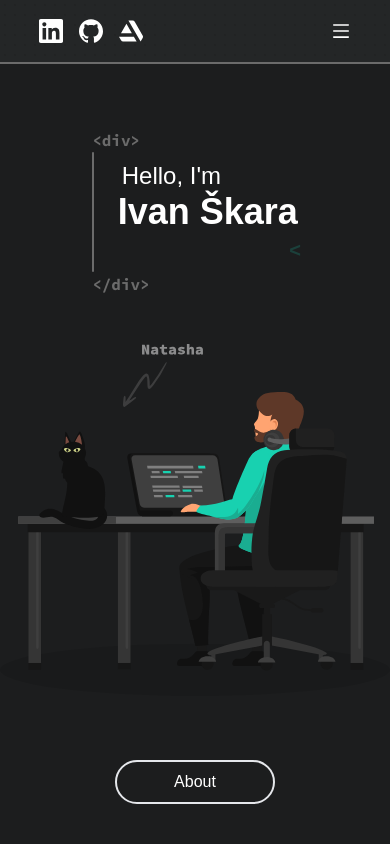
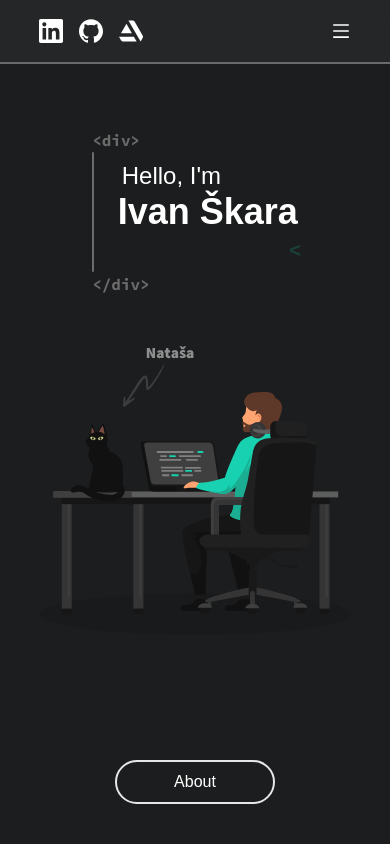
Before and after one commit to Siziii/Sizi.Dev.App, a React (Vite) app: page / in a window 390 px wide. Shown: the top 844 px of the page. Built offline with nearby package versions, Linux system fonts and the light colour scheme; a web font is replaced by a local one.

Commit message:
ui bug fixes

```diff
--- a/src/components/HeroImage.jsx
+++ b/src/components/HeroImage.jsx
@@ -61,13 +61,13 @@ const HeroImage = () => {
                 </div>
 
             </div>
-            <div className='xl:hidden w-full flex justify-center absolute'>
+            <div className='xl:hidden w-full flex justify-center'>
                 <div className='absolute w-20 xs:w-24 opacity-50 lg:-translate-x-16 lg:-translate-y-12 -translate-x-8 xs:-translate-x-14 translate-y-12'>
                     <Reveal delay={1.2}>
-                    <img src={natasha} alt="natasha" />
+                    <img src={natasha} alt="natasha" className=''/>
                     </Reveal>
                 </div>
-                <img src={heroImageMobile} alt="heroimage" className='absolute w-full max-w-md mt-24 lg:mt-0' />
+                <img src={heroImageMobile} alt="heroimage" className='w-full max-w-md mt-24 lg:mt-0 mb-4' />
             </div>
         </div>
 
--- a/src/components/MainPage.jsx
+++ b/src/components/MainPage.jsx
@@ -67,7 +67,7 @@ const MainPage = () => {
                 <Navbar />
             </div>
 
-            <section ref={HomeRef} id="home" className="h-[calc(100vh-8rem)] bg-gray01">
+            <section ref={HomeRef} id="home" className="min-h-[calc(100vh-8rem)] bg-gray01">
                 <Hero />
             </section>
             <section ref={AboutRef} id="about" className="bg-gray03">
--- a/src/components/ProjectPage.jsx
+++ b/src/components/ProjectPage.jsx
@@ -93,7 +93,7 @@ const ProjectPage = ({ id }) => {
                         </Reveal>
                     </div>
 
-                    <div className="flex gap-4">
+                    <div className="flex gap-4 flex-wrap">
                         {project.tech_icons.map((icon, index) => (
                             <Reveal key={index} direction='left' delay={index / 10 + .4}>
                                 <div key={index} className="flex justify-center group">
--- a/src/data/projectData.jsx
+++ b/src/data/projectData.jsx
@@ -56,7 +56,7 @@ const projectData = [
         tech_title: 'Built with:',
         tech: ['React', 'Vite', 'Tailwindcss', 'Framer Motion', 'Vercel', 'Github', 'Figma'],
         btn01_text: 'Visit Site',
-        btn01_link: 'https://ivan-skara.vercel.app/',
+        btn01_link: 'https://ivanskara.dev/',
         btn02_text: 'View code',
         btn02_link: 'https://github.com/Siziii/Sizi.Dev.App/',
         image: PortfolioImage,
```
Also changed, not shown: src/assets/natasha.svg.
